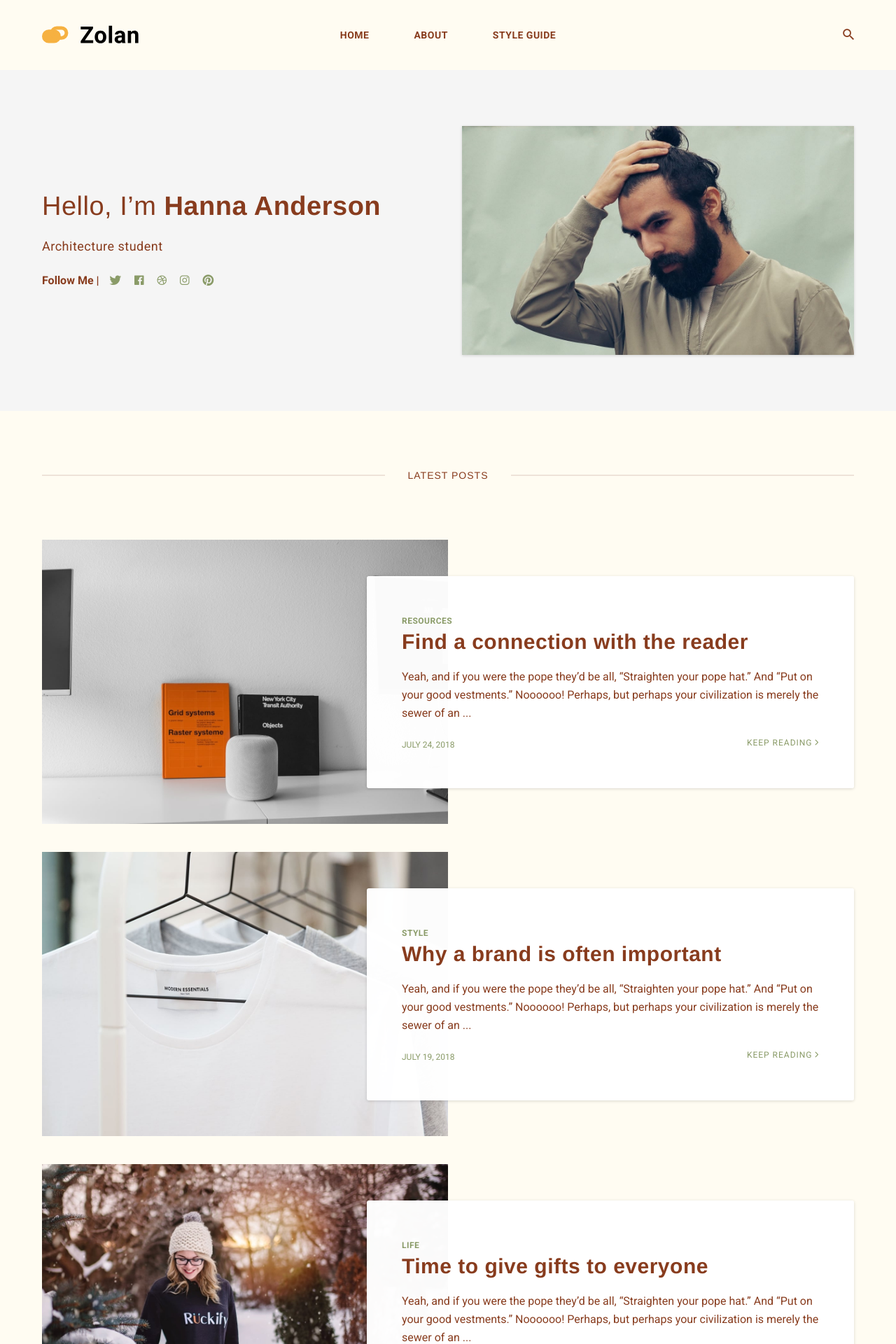
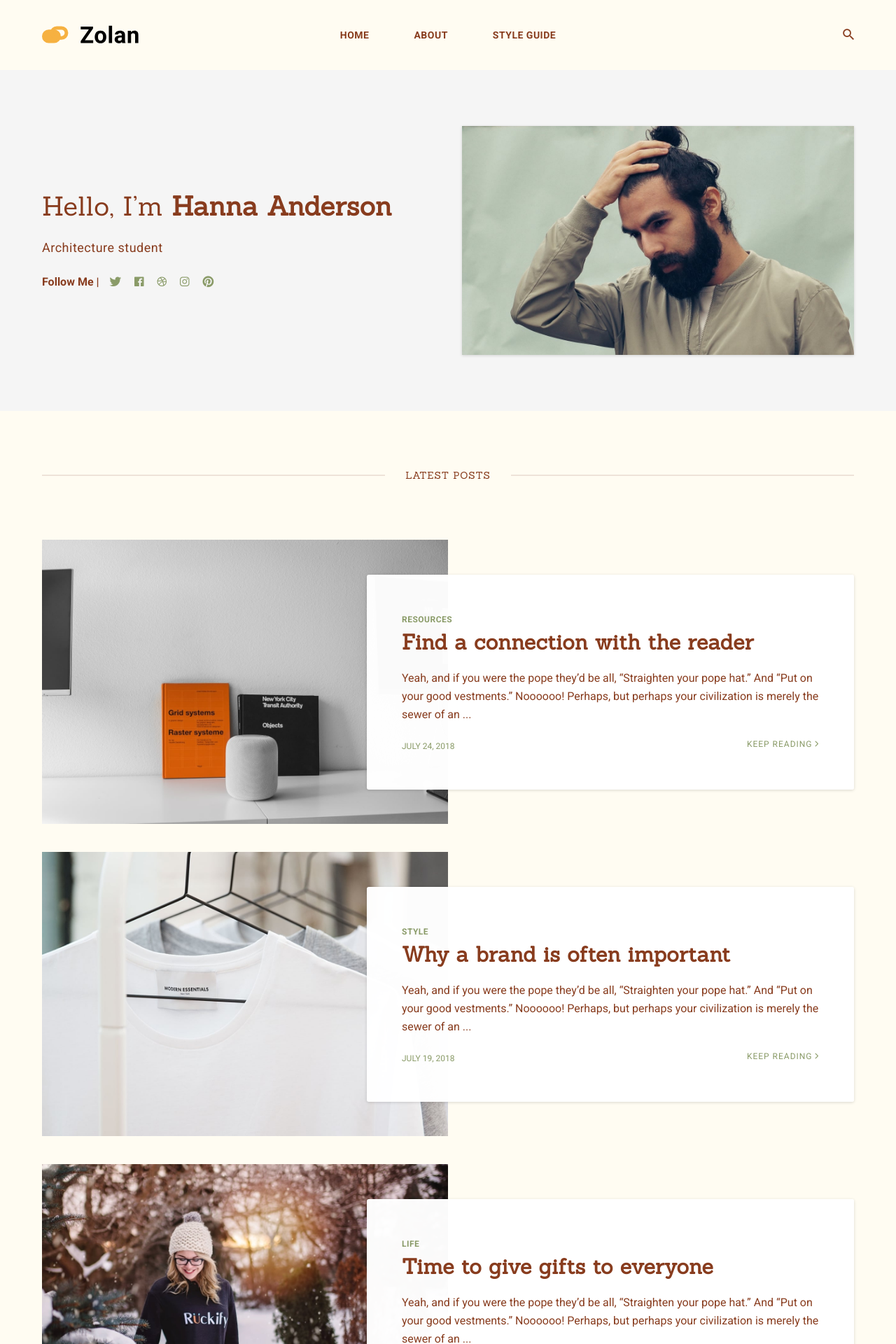
Before and after one commit to Andersonhannaa/andersonhannaa.github.io, a Jekyll site: the page built from index.html, in a window 1280 px wide. Shown: the top 1920 px of the page at 70% size. Built offline with Jekyll 4.4.1, drawn with Linux system fonts in a browser that asks for light colours; nearby versions of some CDN libraries; the list of posts is cut into pages by our own code.

Commit message:
Add font

```diff
--- a/_includes/head.html
+++ b/_includes/head.html
@@ -10,7 +10,10 @@
   <link rel="alternate" type="application/rss+xml" title="{{ site.title | escape }}" href="{{ "/feed.xml" | relative_url }}">
 
   <!-- Fonts -->
+  <link rel="preconnect" href="https://fonts.googleapis.com">
+  <link rel="preconnect" href="https://fonts.gstatic.com" crossorigin>
   <link href="https://fonts.googleapis.com/css?family=Roboto:400,700" rel="stylesheet">
+  <link href="https://fonts.googleapis.com/css2?family=Sanchez:ital@0;1&display=swap" rel="stylesheet">
   <!-- Ionicons -->
   <link href="https://unpkg.com/ionicons@4.2.2/dist/css/ionicons.min.css" rel="stylesheet">
 
```
